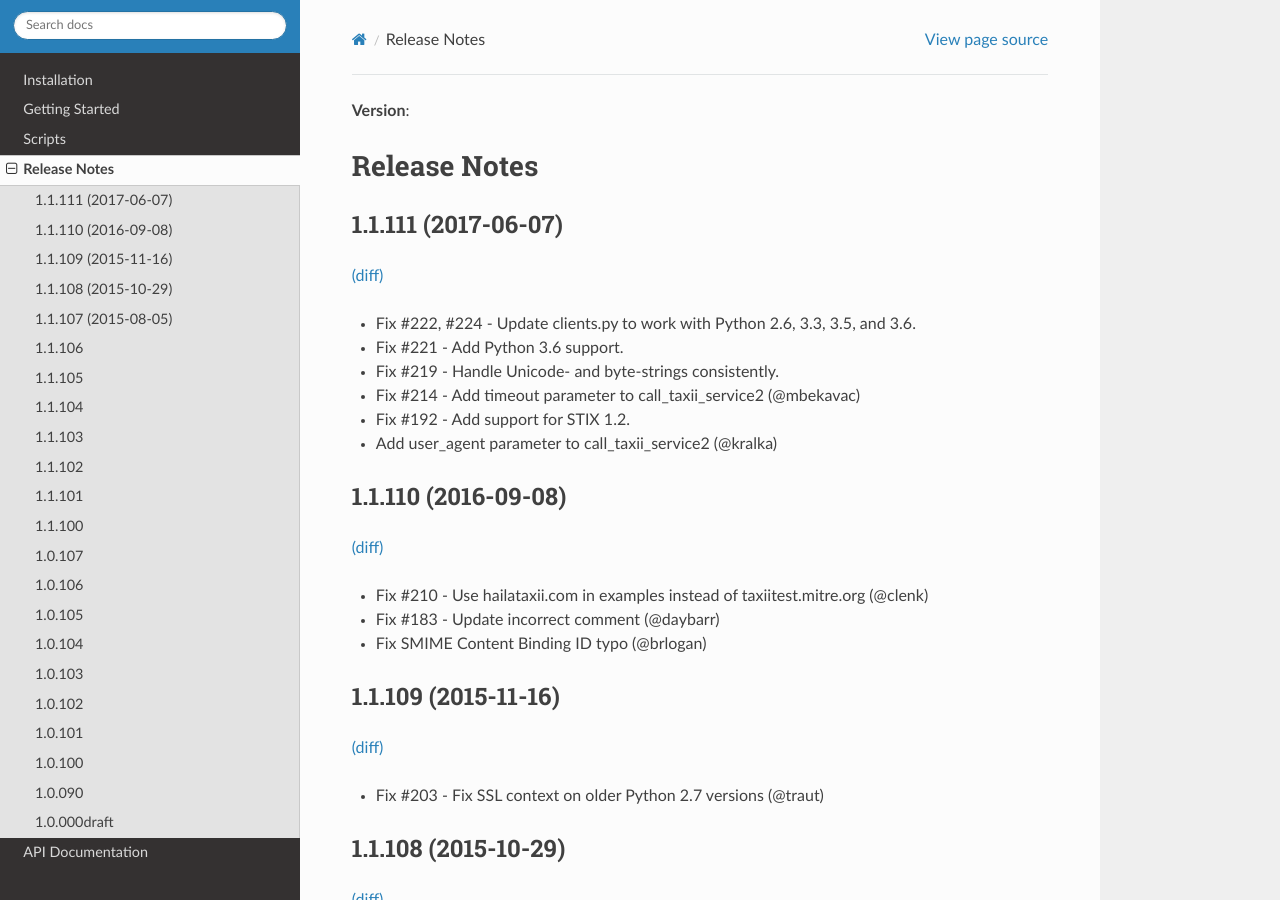
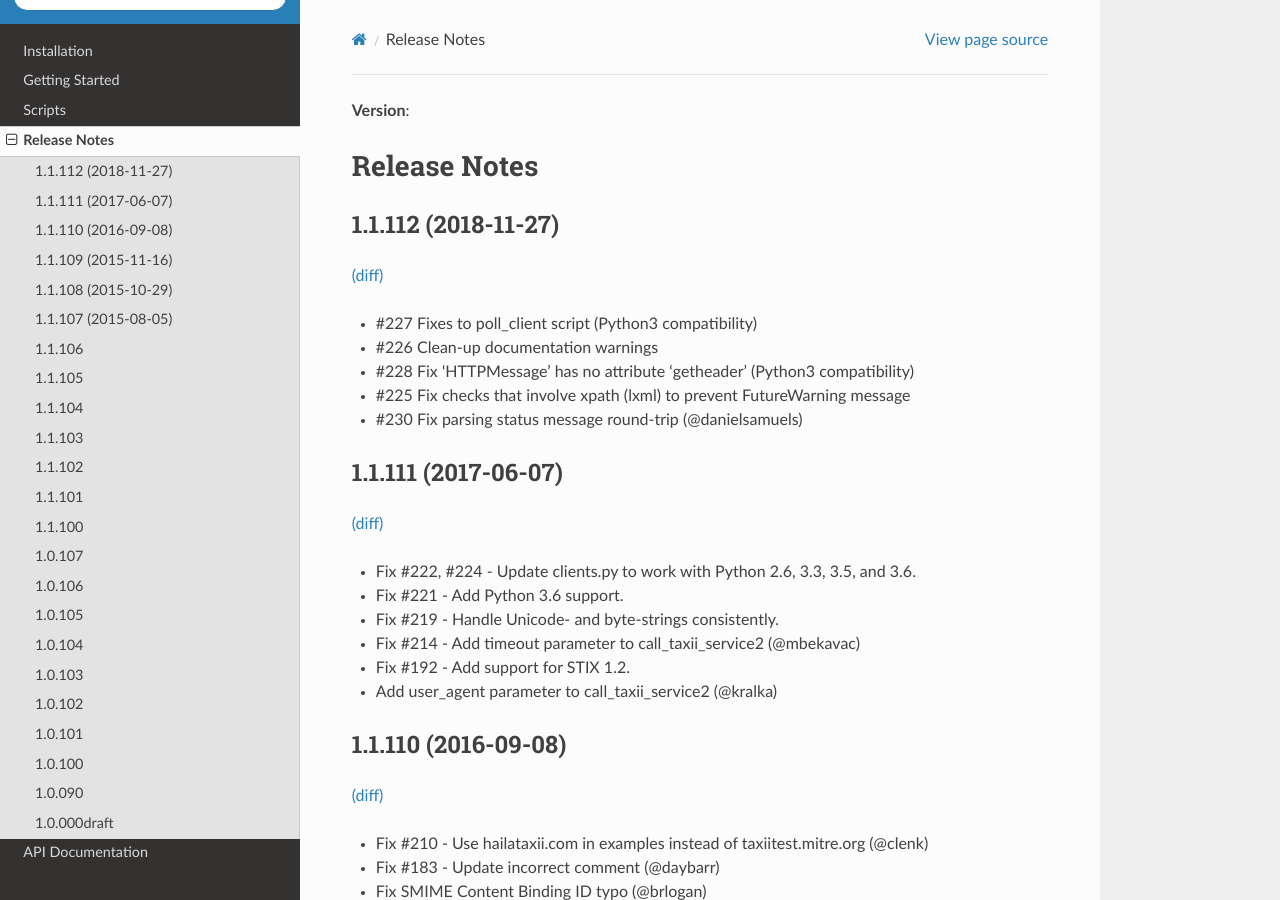
Before and after one commit to TAXIIProject/libtaxii, a Sphinx documentation site: the page built from docs/changes.rst, in a window 1280 px wide and 900 px high. Built offline with Sphinx 7.4.7 and the Read the Docs theme 2.0.0, drawn with Linux system fonts in a browser that asks for light colours; the version number could not be read and is left out.

Commit message:
Update changelog for 1.1.112

```diff
--- a/docs/changes.rst
+++ b/docs/changes.rst
@@ -1,5 +1,15 @@
 Release Notes
 =============
+
+1.1.112 (2018-11-27)
+--------------------
+`(diff) <https://github.com/TAXIIProject/libtaxii/compare/1.1.111...1.1.112>`__
+
+- #227 Fixes to poll_client script (Python3 compatibility)
+- #226 Clean-up documentation warnings
+- #228 Fix 'HTTPMessage' has no attribute 'getheader' (Python3 compatibility)
+- #225 Fix checks that involve xpath (lxml) to prevent FutureWarning message
+- #230 Fix parsing status message round-trip (@danielsamuels)
 
 1.1.111 (2017-06-07)
 --------------------
```
